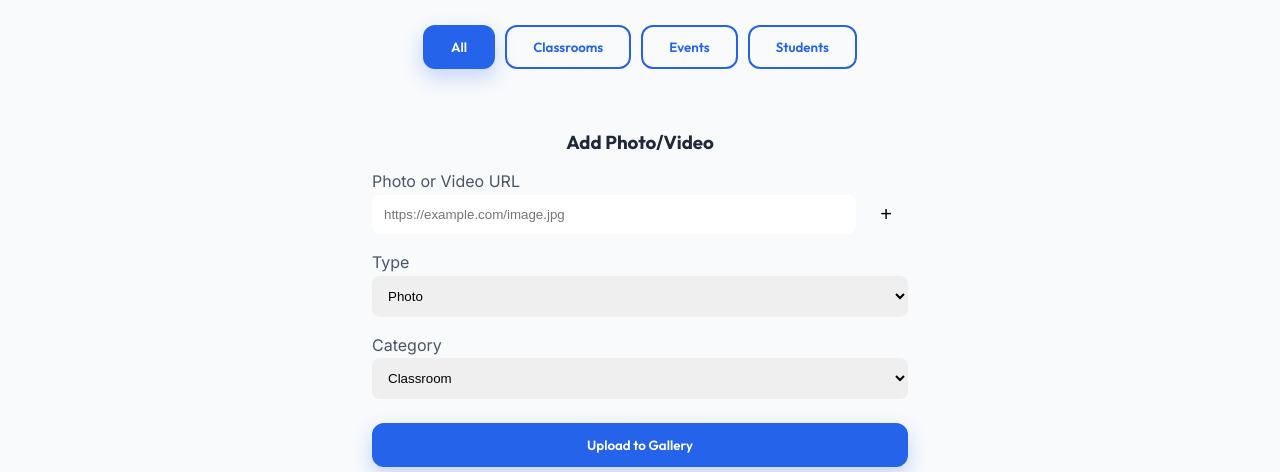
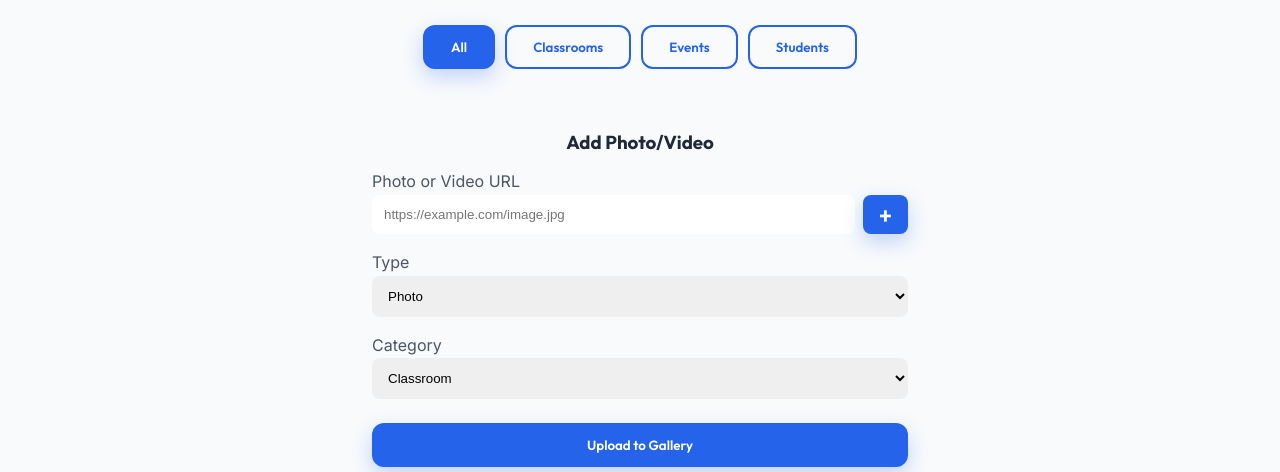
Before and after one commit to Darshil-kakadiya/gyanshala, a website built with Vite: page gallery.html in a window 1280 px wide. Shown: the part 328-800 px from the top of the page. Built offline with nearby package versions, Linux system fonts and the light colour scheme.

Commit message:
Highlight file upload buttons with primary styling

```diff
--- a/gallery.html
+++ b/gallery.html
@@ -31,7 +31,7 @@
                         <label for="media-url">Photo or Video URL</label>
                         <div style="display: flex; gap: 8px;">
                             <input type="url" id="media-url" required placeholder="https://example.com/image.jpg" style="flex: 1; padding: 0.75rem; border: 1px solid var(--border); border-radius: 8px;">
-                            <button type="button" onclick="document.getElementById('gallery-file-upload').click()" style="padding: 0 1rem; border: 1px solid var(--border); background: var(--surface); border-radius: 8px; cursor: pointer; display: flex; align-items: center; justify-content: center; font-size: 1.25rem;" title="Upload from file manager">+</button>
+                            <button type="button" class="btn-primary" onclick="document.getElementById('gallery-file-upload').click()" style="padding: 0 1rem; border-radius: 8px; display: flex; align-items: center; justify-content: center; font-size: 1.5rem;" title="Upload from file manager">+</button>
                             <input type="file" id="gallery-file-upload" accept="image/*,video/*" style="display: none;" onchange="if(this.files[0]) document.getElementById('media-url').value = URL.createObjectURL(this.files[0])">
                         </div>
                     </div>
```
Also changed, not shown: testimonials.html (+1 -1 lines).
